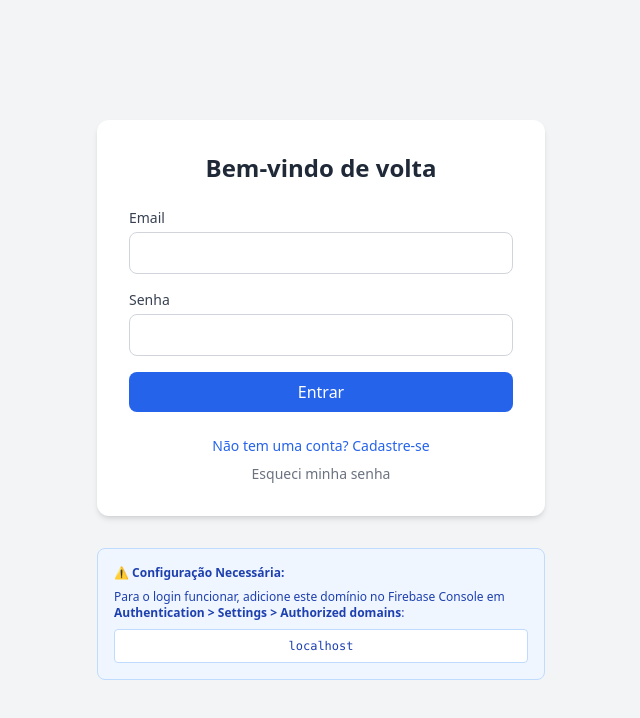
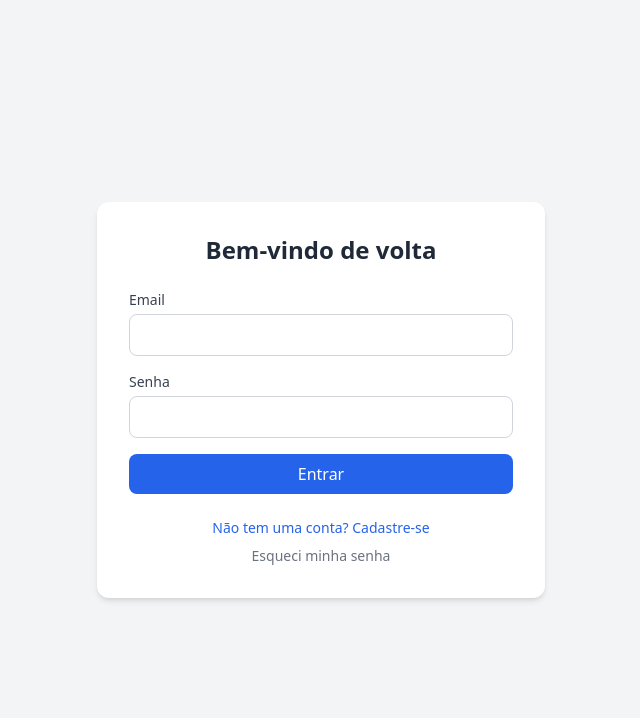
Before and after one commit to pliniocflima/appEstoque, a React (Vite) app: page /#/ in a window 1280 px wide. Shown: the top 718 px of the page, without its empty margins (319-959 px from the left). Built offline with nearby package versions, Linux system fonts and the light colour scheme.

Commit message:
Update Login.tsx

```diff
--- a/pages/Login.tsx
+++ b/pages/Login.tsx
@@ -14,7 +14,7 @@ const Login: React.FC = () => {
   const navigate = useNavigate();
 
   // Mude para false para esconder o aviso de configuração de domínio
-  const SHOW_DOMAIN_WARNING = true;
+  const SHOW_DOMAIN_WARNING = false;
 
   useEffect(() => {
     // Captura o domínio atual para ajudar na configuração do Firebase
```
